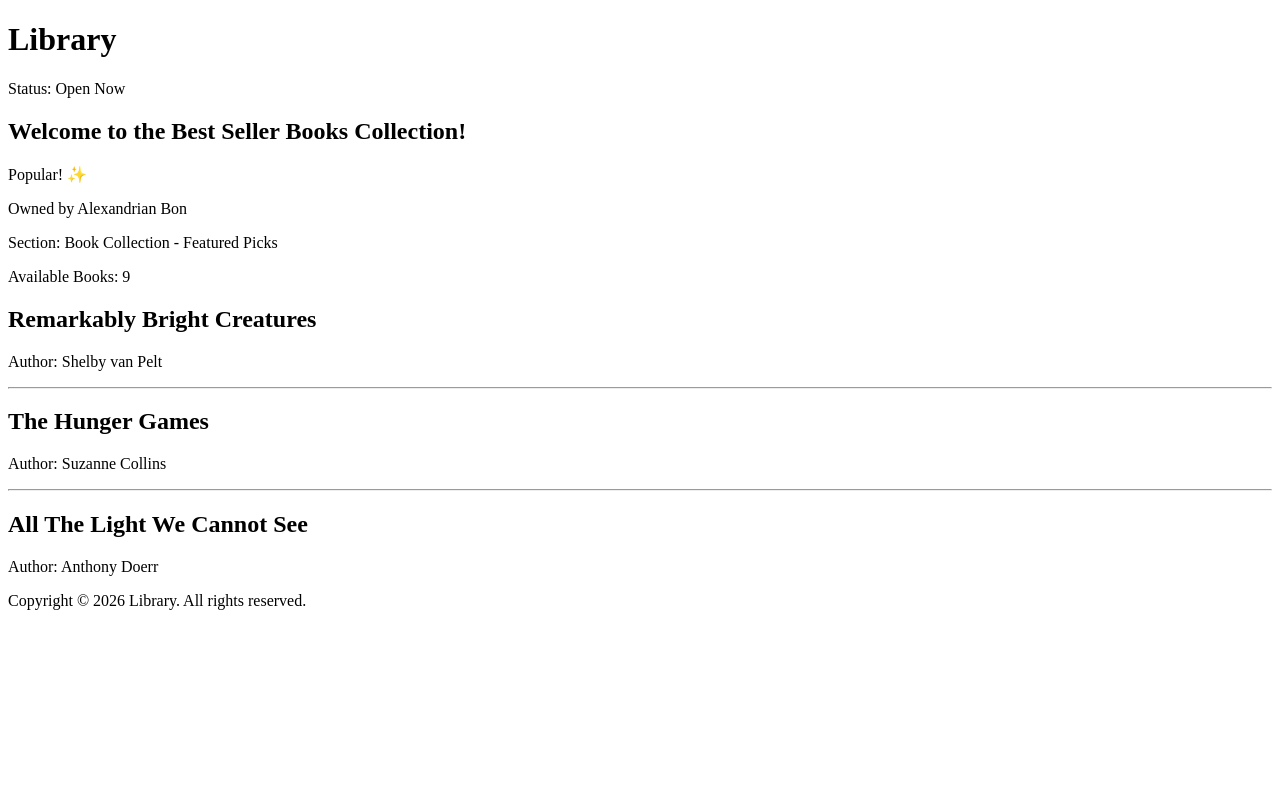
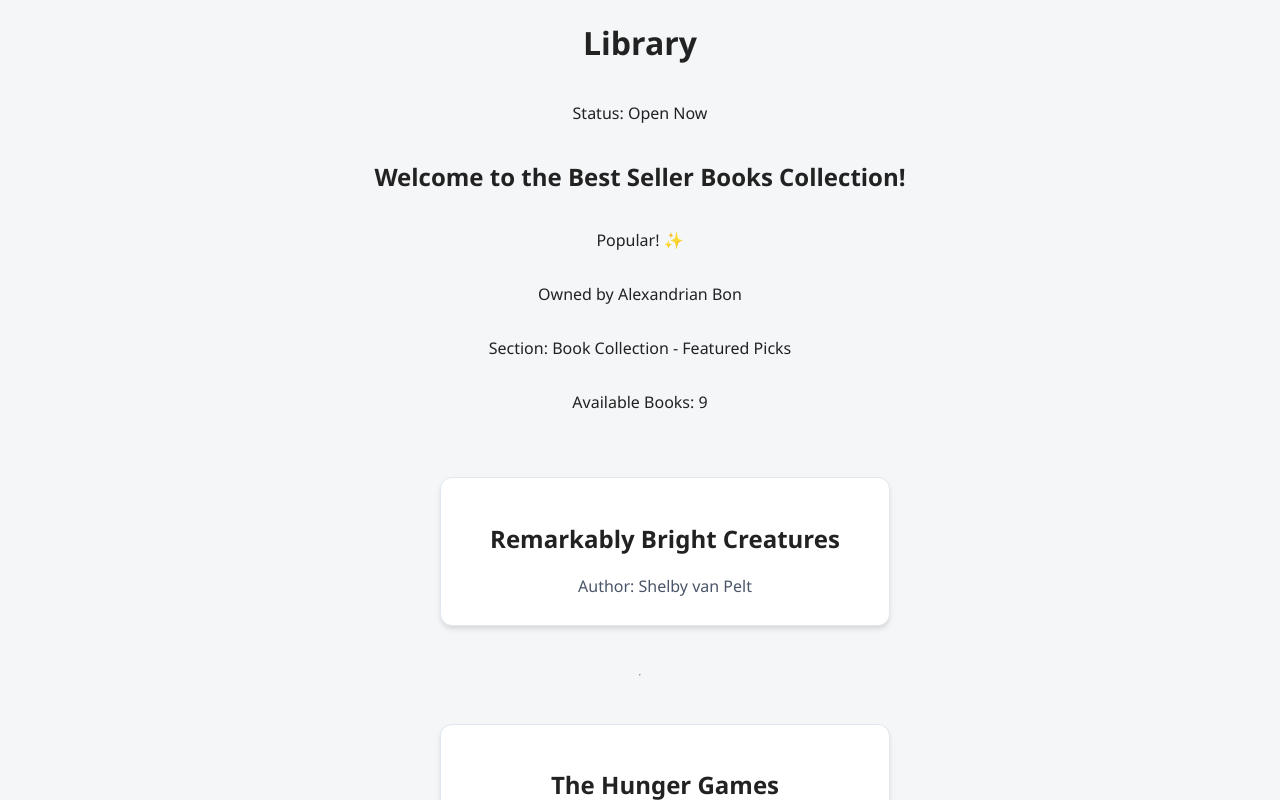
Before and after one commit to alix-8/appdev1-practical-exam, a React (Vite) app: page / in a window 1280 px wide. Shown: the top 800 px of the page. Built offline with nearby package versions, Linux system fonts and the light colour scheme.

Commit message:
Practical Exam Part 5: Styling and layout complete

```diff
--- a/src/App.css
+++ b/src/App.css
@@ -0,0 +1,47 @@
+#root, .app-container {
+  min-height: 100vh;
+  display: flex;
+  flex-direction: column;
+  justify-content: space-between;
+
+  /* 1. Centers flex children horizontally across the page */
+  align-items: center;
+
+  /* 2. Centers text lines inside headings and paragraphs */
+  text-align: center;
+}
+
+/* Ensure the main block takes up width while staying centered */
+main {
+  flex-grow: 1;
+  display: flex;
+  flex-direction: column;
+  justify-content: center;
+  align-items: center;
+  width: 100%;
+  max-width: 800px; /* Keeps the content area constrained nicely */
+}
+
+.book-card {
+  background-color: #ffffff;
+  border: 1px solid #e2e8f0;
+  border-radius: 12px;
+  padding: 1.5rem;
+  margin: 1rem 0;
+  width: 100%;
+  max-width: 500px; /* Keeps the cards from stretching too wide */
+  box-shadow: 0 4px 6px -1px rgba(0, 0, 0, 0.1), 0 2px 4px -1px rgba(0, 0, 0, 0.06);
+  text-align: center;
+}
+
+.book-card h3 {
+  margin-top: 0;
+  margin-bottom: 0.5rem;
+  color: #1a202c;
+  font-size: 1.25rem;
+}
+
+.book-card p {
+  margin: 0.25rem 0;
+  color: #4a5568;
+}
--- a/src/App.jsx
+++ b/src/App.jsx
@@ -1,20 +1,20 @@
-import { useState } from 'react'
-import './App.css'
-import Header from './Header.jsx'
-import Footer from './Footer.jsx'
-import Bookshelf from './booklist/Booklist.jsx'
+import { useState } from 'react';
+import './App.css';
+import Header from './Header.jsx';
+import Footer from './Footer.jsx';
+import Bookshelf from './booklist/Booklist.jsx';
 
 function App() {
   const [count, setCount] = useState(0)
 
   return (
-    <>
+    <div className="app-container">
       <Header />
       <main>
         <Bookshelf />
       </main>
       <Footer />
-    </>
+    </div>
   )
 }
 
--- a/src/booklist/BookOne.jsx
+++ b/src/booklist/BookOne.jsx
@@ -1,6 +1,8 @@
+
+
 function BookOne() {
     return (
-        <div>
+        <div className="book-card">
             <h2>Remarkably Bright Creatures</h2>
             <p>Author: Shelby van Pelt</p>
         </div>
--- a/src/booklist/BookThree.jsx
+++ b/src/booklist/BookThree.jsx
@@ -1,6 +1,6 @@
 function BookThree() {
     return (
-        <div>
+        <div className="book-card">
             <h2>All The Light We Cannot See</h2>
             <p>Author: Anthony Doerr</p>
         </div>
--- a/src/booklist/BookTwo.jsx
+++ b/src/booklist/BookTwo.jsx
@@ -1,6 +1,6 @@
 function BookTwo() {
     return (
-        <div>
+        <div className="book-card">
             <h2>The Hunger Games</h2>
             <p>Author: Suzanne Collins</p>
         </div>
--- /dev/null
+++ b/src/booklist/Booklist.css
@@ -0,0 +1,8 @@
+.book-list-container {
+  display: flex;
+  flex-direction: column;
+  gap: 1.5rem;
+  padding: 2rem;
+  max-width: 800px;
+  margin: 0 auto;
+}
--- a/src/booklist/Booklist.jsx
+++ b/src/booklist/Booklist.jsx
@@ -2,16 +2,17 @@ import BookOne from "./BookOne";
 import BookTwo from "./BookTwo";
 import BookThree from "./BookThree";
 import Divider from "../Divider";
+import "./Booklist.css";
 
 function Booklist() {
     return (
-        <>
-            <BookOne />
+        <div className="book-list-container">
+            <BookOne/>
             <Divider />
-            <BookTwo />
+            <BookTwo/>
             <Divider />
             <BookThree />
-        </>
+        </div>
     )
 }
 
--- a/src/index.css
+++ b/src/index.css
@@ -0,0 +1,24 @@
+body {
+  font-family: 'Segoe UI', Tahoma, Geneva, Verdana, sans-serif;
+  background-color: #f4f6f8;
+  color: #222222;
+  margin: 0;
+  padding: 0;
+}
+
+#root {
+  min-height: 100vh;
+  display: flex;
+  flex-direction: column;
+  justify-content: space-between;
+}
+
+.badge-highlight {
+  background-color: #e0e7ff;
+  color: #3730a3;
+  padding: 0.25rem 0.6rem;
+  border-radius: 12px;
+  font-size: 0.85rem;
+  font-weight: 600;
+  display: inline-block;
+}
```
Also changed, not shown: src/assets/bon-part-5.png (added).
